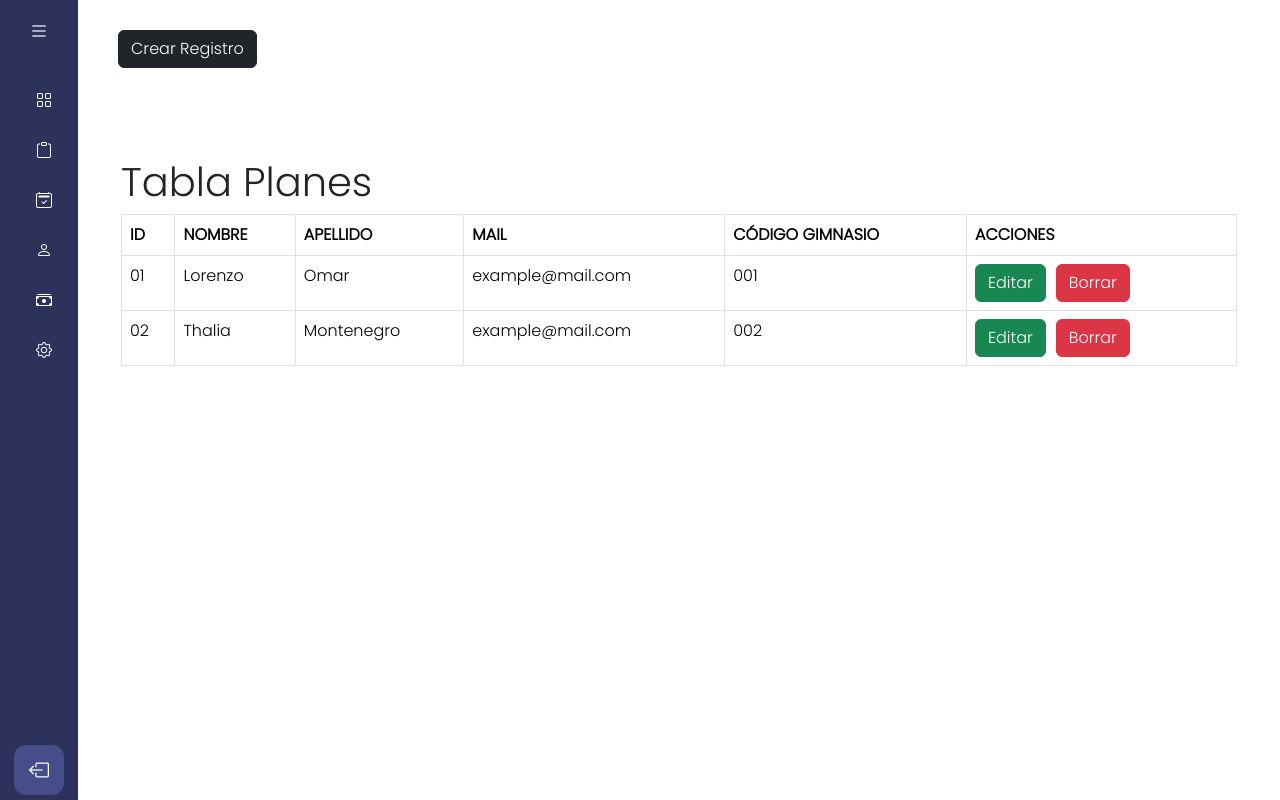
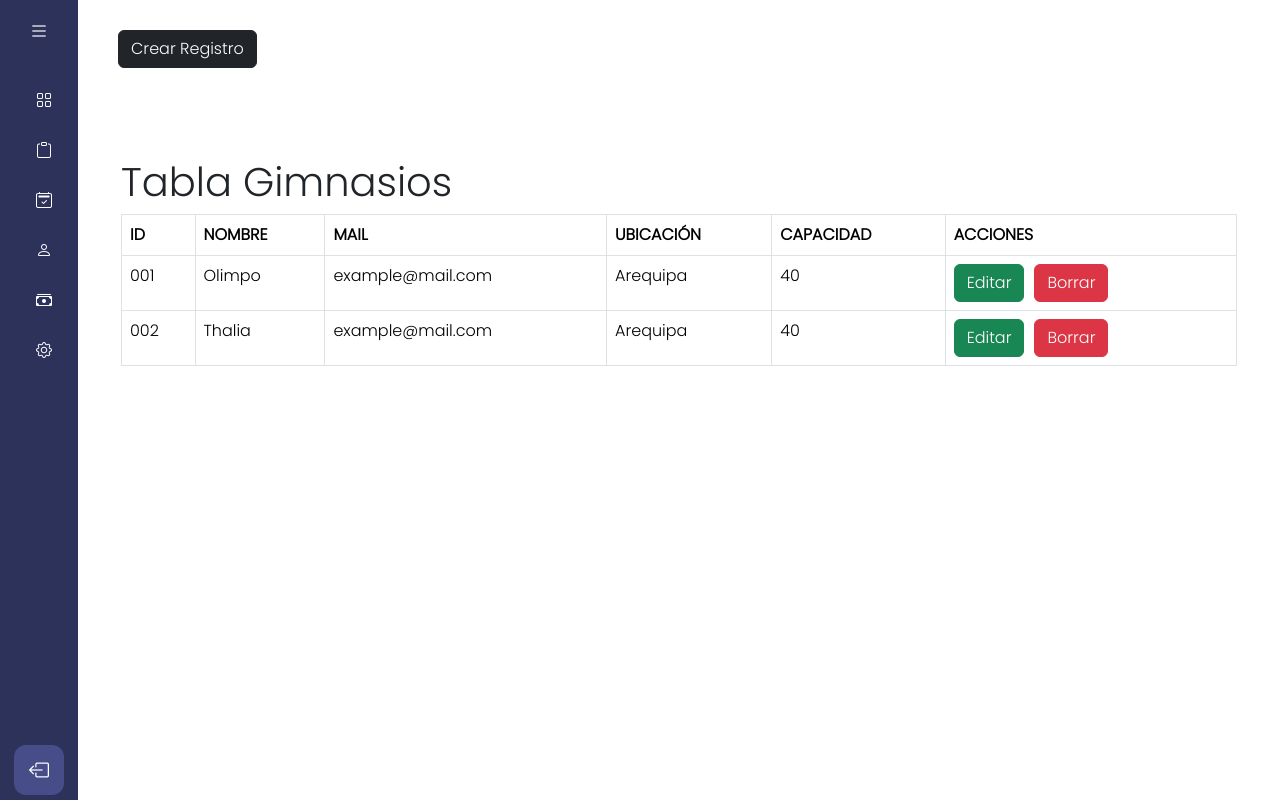
Before and after one commit to MICHELLCGs/frontend_fithub, a Vue app: page /gimnasiosadmin in a window 1280 px wide. Built offline with nearby package versions, Linux system fonts and the light colour scheme.

Commit message:
grafica_dashboard

```diff
--- a/src/views/Auth/Admin/Gimnasios.vue
+++ b/src/views/Auth/Admin/Gimnasios.vue
@@ -7,16 +7,16 @@
     <main role="main" class="container tab">
       <div class="row">
         <div class="col-12">
-          <h1>Tabla Planes</h1>
+          <h1>Tabla Gimnasios</h1>
           <div class="table-responsive">
             <table class="table table-bordered" style="margin-bottom: 100px">
               <thead>
                 <tr>
                   <th>ID</th>
                   <th>NOMBRE</th>
-                  <th>APELLIDO</th>
                   <th>MAIL</th>
-                  <th>CÓDIGO GIMNASIO</th>
+                  <th>UBICACIÓN</th>
+                  <th>CAPACIDAD</th>
                   <th>ACCIONES</th>
                 </tr>
               </thead>
@@ -24,9 +24,9 @@
                 <tr v-for="row in rows" :key="row.id">
                   <td>{{ row.id }}</td>
                   <td>{{ row.nombre }}</td>
-                  <td>{{ row.apellido }}</td>
                   <td>{{ row.mail }}</td>
-                  <td>{{ row.codigo_gimnasio }}</td>
+                  <td>{{ row.ubicacion }}</td>
+                  <td>{{ row.capacidad }}</td>
                   <td>
                     <button class="btn btn-success buttab" @click="editRow(row.id)">Editar</button>
                     <button class="btn btn-danger buttab" @click="deleteRow(row.id)">Borrar</button>
@@ -58,16 +58,16 @@
                 <input type="text" class="form-control" id="nombre" v-model="editingRow.nombre">
               </div>
               <div class="form-group">
-                <label for="apellido">Apellido</label>
-                <input type="text" class="form-control" id="apellido" v-model="editingRow.apellido">
+                <label for="mail">mail</label>
+                <input type="text" class="form-control" id="mail" v-model="editingRow.mail">
               </div>
               <div class="form-group">
-                <label for="mail">Mail</label>
-                <input type="email" class="form-control" id="mail" v-model="editingRow.mail">
+                <label for="ubicacion">ubicacion</label>
+                <input type="text" class="form-control" id="ubicacion" v-model="editingRow.ubicacion">
               </div>
               <div class="form-group">
-                <label for="codigo_gimnasio">Código Gimnasio</label>
-                <input type="text" class="form-control" id="codigo_gimnasio" v-model="editingRow.codigo_gimnasio">
+                <label for="capacidad">Capacidad</label>
+                <input type="text" class="form-control" id="capacidad" v-model="editingRow.capacidad">
               </div>
               <button type="submit" class="btn btn-primary butinside">{{ editingRow ? 'Guardar Cambios' : 'Crear' }}</button>
               <button type="button" class="btn btn-secondary butinside" @click="cancelEdit">Cancelar</button>
@@ -94,18 +94,18 @@ export default {
     return {
       rows: [
         {
-          id: "01",
-          nombre: "Lorenzo",
-          apellido: "Omar",
+          id: "001",
+          nombre: "Olimpo",
           mail: "example@mail.com",
-          codigo_gimnasio: "001",
+          ubicacion: "Arequipa",
+          capacidad: "40",
         },
         {
-          id: "02",
+          id: "002",
           nombre: "Thalia",
-          apellido: "Montenegro",
           mail: "example@mail.com",
-          codigo_gimnasio: "002",
+          ubicacion: "Arequipa",
+          capacidad: "40",
         },
       ],
       editingRow: null,
@@ -144,9 +144,9 @@ export default {
       this.editingRow = {
         id: "",
         nombre: "",
-        apellido: "",
         mail: "",
-        codigo_gimnasio: "",
+        ubicacion: "",
+        capacidad: "",
       };
     },
   },
--- a/src/views/Auth/Admin/HomeAdmin.vue
+++ b/src/views/Auth/Admin/HomeAdmin.vue
@@ -57,7 +57,17 @@
         </div>
       </div>
     </nav>
+    <div class="row mt-3">
+      <div class="col-md-6 offset-3">
+        <div class="card border border-dark">
+          <div class="card-header bg-dark"></div>
+        <div class="card-body">
+          <Bar :chart-options="charOptions" :chart-data="chartData"></Bar>
 
+        </div>
+      </div>
+    </div>
+    </div>
     <div class="row1-container">
       <div class="box box-down cyan">
         <h2></h2>
@@ -212,7 +222,7 @@
         <div class="col-12">
           <h1>Tabla Partner</h1>
           <div class="table-responsive">
-            <table class="table table-bordered" style="margin-bottom: 100px;">
+            <table class="table table-bordered" style="margin-bottom: 100px">
               <thead>
                 <tr>
                   <th>ID</th>
@@ -253,11 +263,54 @@ export default {
     SidebarAdmin;
   },
   components: { SidebarAdmin },
+  components:{Bar},
+  props:{
+    chartId:{
+      type:String,
+      default:'bar-chart'
+    }
+  },
+  data(){
+    return{
+      etiquetas:[],valores:[],chartData:[],
+      chartOptions:{
+        responsive:true
+      }
+    }
+  },
+  async mounted(){
+    const totales=await axios.get('api');
+    totales.data.map((row)=>(
+      this.etiquetas.push(row.producto),
+      this.valores.push(row.total)
+    ))
+    this.chartData={
+      labels:this.etiquetas,
+      datasets:[
+        {label:'Productos',data:this.valores,backgroundColor:'#0F0F0F'}
+      ]
+    }
+  }
 };
-import { Bar } from 'vue-chartjs'
-import { Chart as ChartJS, Title, Tooltip, Legend, BarElement, CategoryScale, LinearScale } from 'chart.js'
+import { Bar } from "vue-chartjs";
+import {
+  Chart as ChartJS,
+  Title,
+  Tooltip,
+  Legend,
+  BarElement,
+  CategoryScale,
+  LinearScale,
+} from "chart.js";
 
-ChartJS.register(Title, Tooltip, Legend, BarElement, CategoryScale, LinearScale)
+ChartJS.register(
+  Title,
+  Tooltip,
+  Legend,
+  BarElement,
+  CategoryScale,
+  LinearScale
+);
 </script>
 
 <style>
--- a/src/views/Auth/Admin/Planes.vue
+++ b/src/views/Auth/Admin/Planes.vue
@@ -143,10 +143,10 @@ export default {
     createRow() {
       this.editingRow = {
         id: "",
-        nombre: "",
-        apellido: "",
-        mail: "",
-        codigo_gimnasio: "",
+        cod_user: "",
+        fecha: "",
+        numero_operacion: "",
+        monto: "",
       };
     },
   },
```
